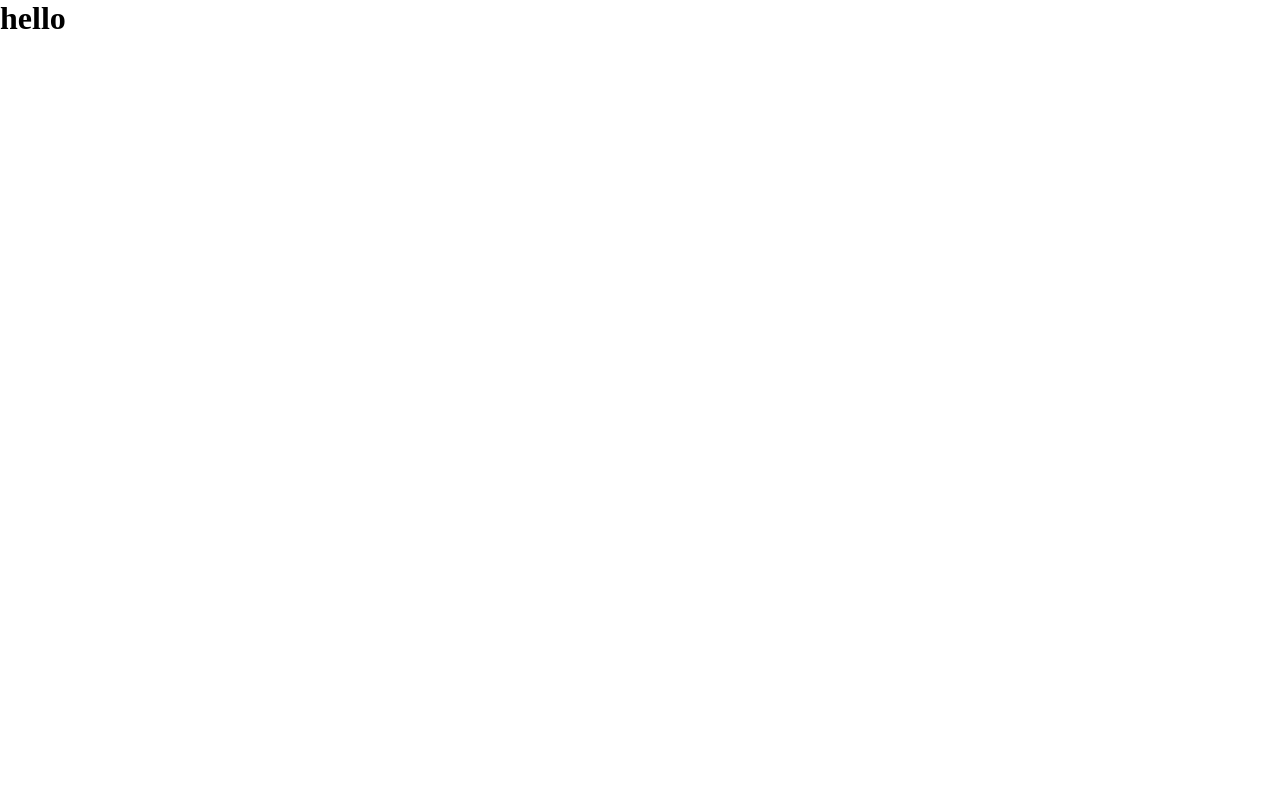
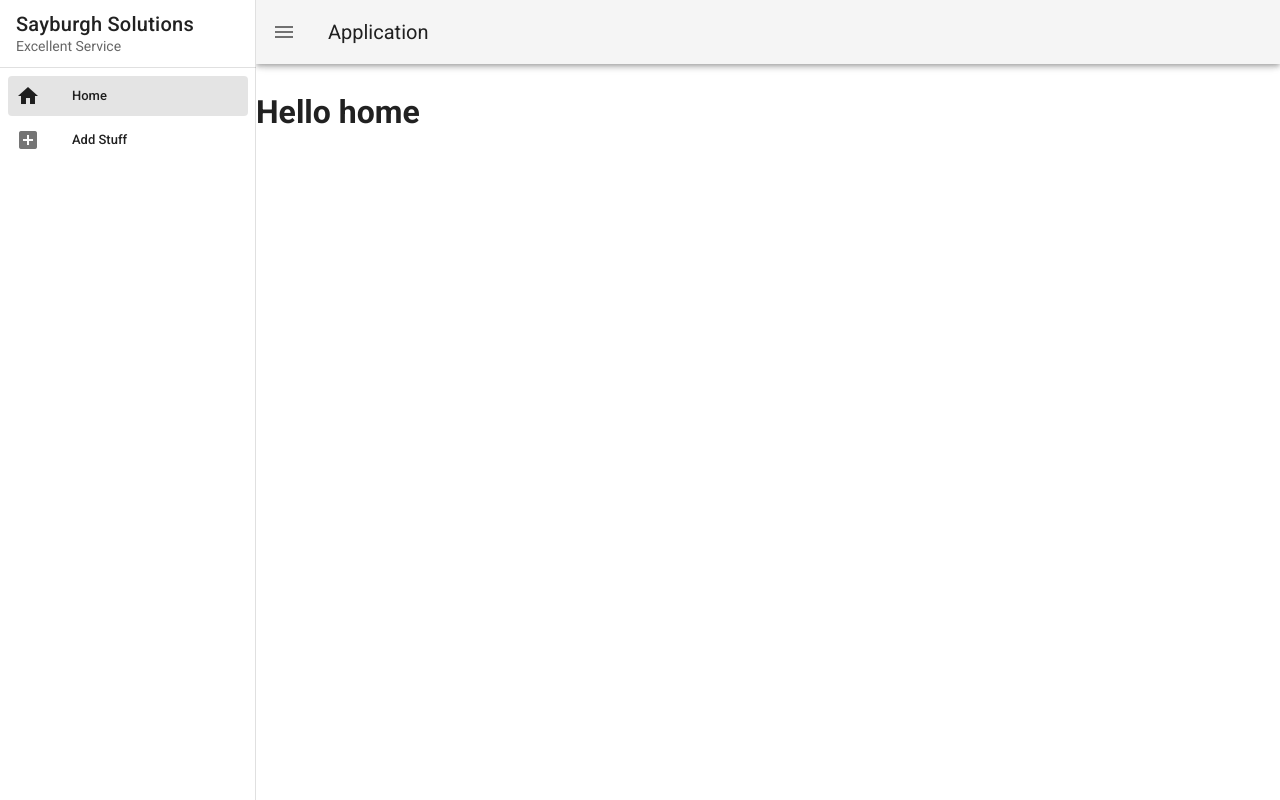
Before and after one commit to DukulH/DukulH-SS-VUE-TASK-DUKULHOWLADER, a Vue app: page /#/home in a window 1280 px wide. Built offline with nearby package versions, Linux system fonts and the light colour scheme.

Commit message:
creating sidebar component

```diff
--- a/src/App.vue
+++ b/src/App.vue
@@ -1,7 +1,7 @@
 <template>
-    <v-main>
+    <v-app>
         <router-view/>
-    </v-main>
+    </v-app>
 </template>
 
 <script>
--- /dev/null
+++ b/src/components/Sidebar/Sidebar.vue
@@ -0,0 +1,56 @@
+<template>
+  <v-container>
+    <v-navigation-drawer v-model="drawer" app>
+      <v-list-item>
+        <v-list-item-content>
+          <v-list-item-title class="text-h6">
+            Sayburgh Solutions
+          </v-list-item-title>
+          <v-list-item-subtitle>
+            Excellent Service
+          </v-list-item-subtitle>
+        </v-list-item-content>
+      </v-list-item>
+
+      <v-divider></v-divider>
+
+      <v-list
+        dense
+        nav
+      >
+        <v-list-item
+          v-for="item in items"
+          :key="item.title"
+          :to="item.to"
+          link
+        >
+          <v-list-item-icon>
+            <v-icon>{{ item.icon }}</v-icon>
+          </v-list-item-icon>
+
+          <v-list-item-content>
+            <v-list-item-title>{{ item.title }}</v-list-item-title>
+          </v-list-item-content>
+        </v-list-item>
+      </v-list>
+    </v-navigation-drawer>
+
+    <v-app-bar app>
+      <v-app-bar-nav-icon @click="drawer = !drawer"></v-app-bar-nav-icon>
+
+      <v-toolbar-title>Application</v-toolbar-title>
+    </v-app-bar>
+</v-container>
+</template>
+
+<script>
+export default {
+  data: () => ({
+    drawer: null,
+    items: [
+          { title: 'Home', icon: 'mdi-home', to:'/home'},
+          { title: 'Add Stuff', icon: 'mdi-plus-box', to:'/create' },
+        ],
+}),
+};
+</script>
--- a/src/views/HomeView.vue
+++ b/src/views/HomeView.vue
@@ -1,10 +1,17 @@
 <template>
- <h1>hello</h1>
+<v-app id="inspire">
+    <Sidebar />
+    <v-main style="margin:0">
+      <h1>Hello home</h1>
+    </v-main>
+</v-app>
 </template>
 
 <script>
+import Sidebar from '@/components/Sidebar/Sidebar.vue';
 
 export default {
-  name: "Home",
+    name: "Home",
+    components: { Sidebar }
 };
 </script>
```
